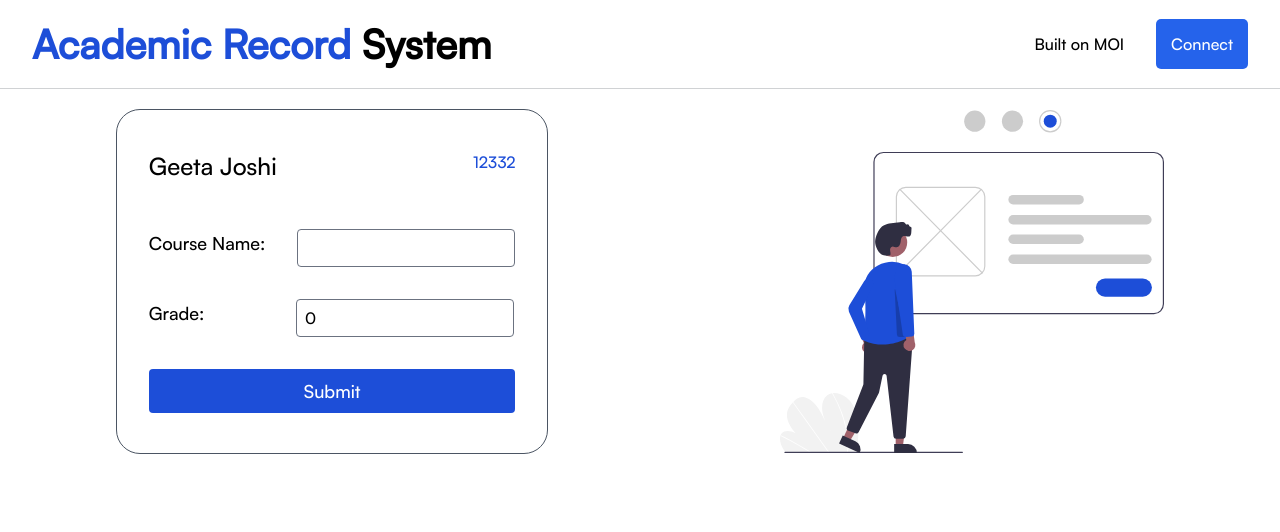
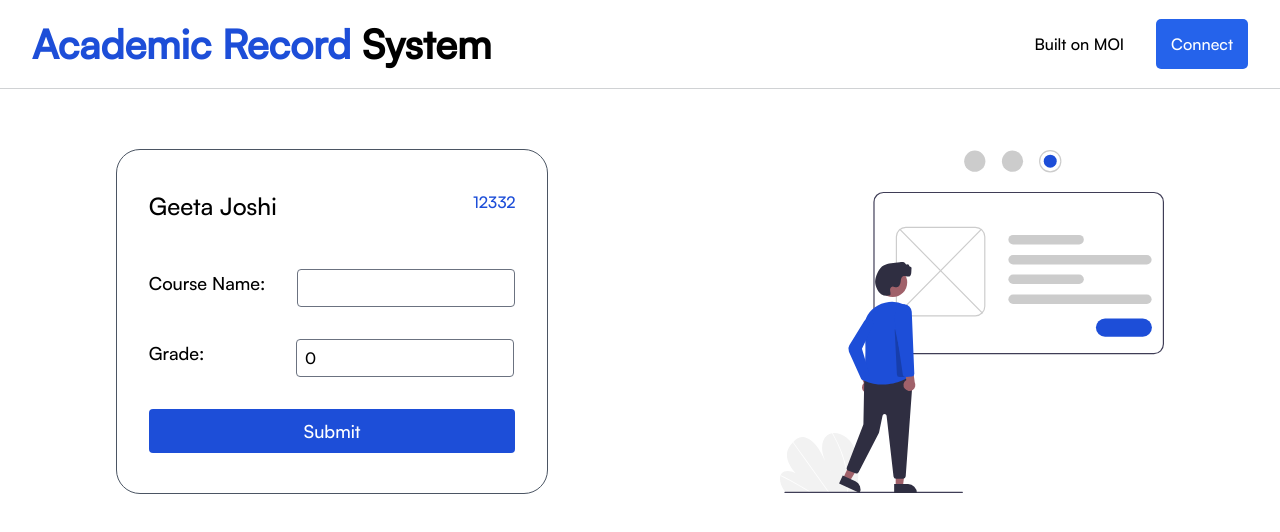
Before and after one commit to DakshSahani/decentralized-academic-records-system, a React (Create React App) app in the folder client/: page /upload/12332 in a window 1280 px wide. Shown: the top 532 px of the page. Built offline with nearby package versions, Linux system fonts and the light colour scheme; what js-moi-sdk would draw is missing.

Commit message:
Updates in UI

```diff
--- a/client/src/components/StudentPage.jsx
+++ b/client/src/components/StudentPage.jsx
@@ -16,7 +16,7 @@
 
 
   return (
-    <div className="w-full h-full flex items-center justify-around">
+    <div className="pt-10 w-full h-full flex items-center justify-around">
         <form className="border border-gray-600 rounded-3xl p-8 py-10 flex flex-col gap-8">
 
             <div className="flex flex-col md:flex-row justify-between">
```
